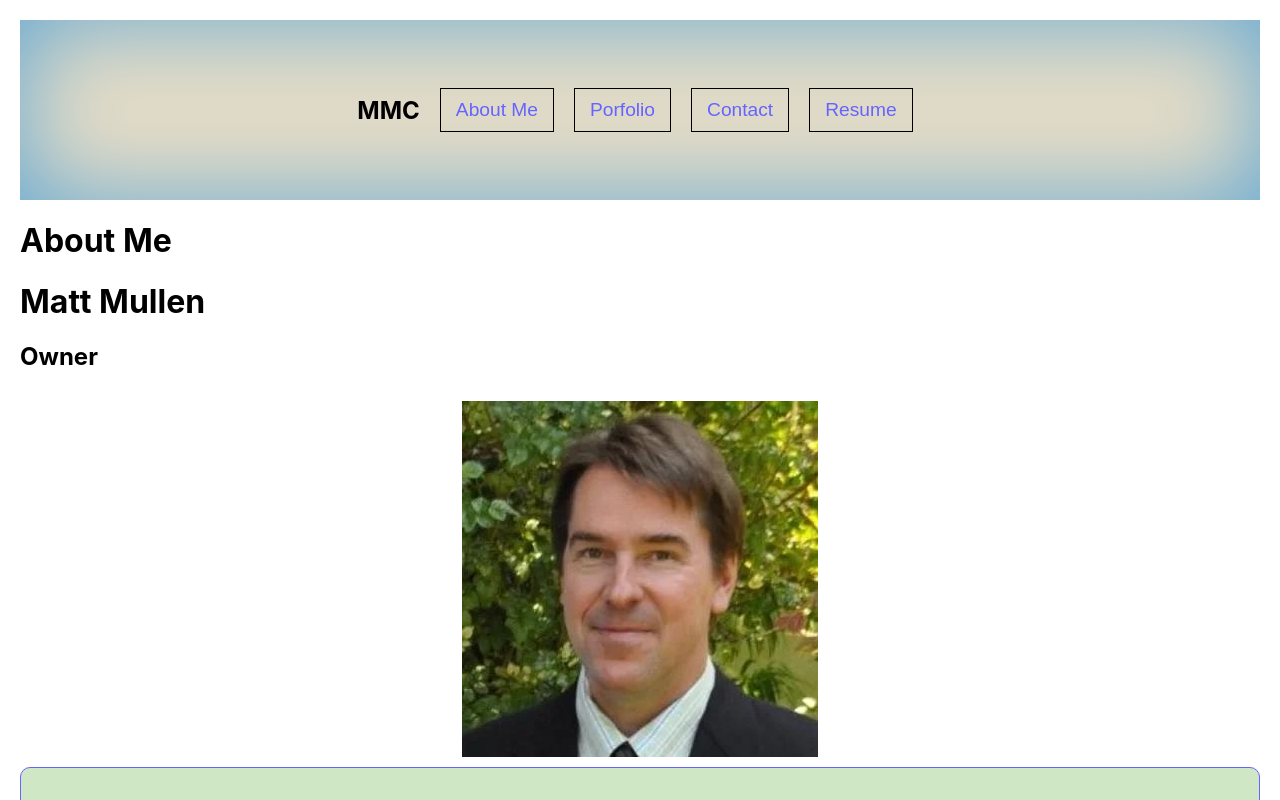
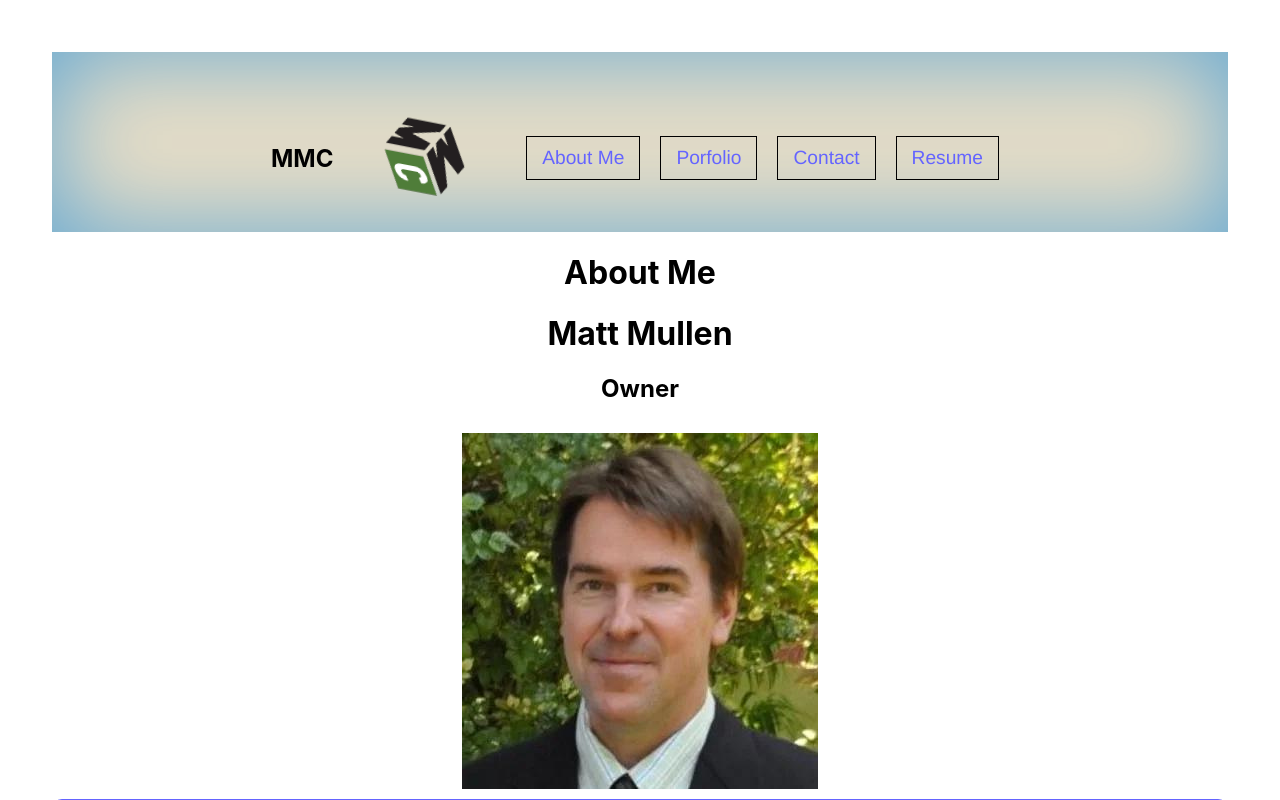
Before and after one commit to MMullen4/MMC_Portfolio, a React (Vite) app: page / in a window 1280 px wide. Shown: the top 800 px of the page. Built offline with nearby package versions, Linux system fonts and the light colour scheme.

Commit message:
added spinning logo and css to nav

```diff
--- a/src/App.css
+++ b/src/App.css
@@ -1,5 +1,21 @@
+#root {
+  max-width: 1280px;
+  margin: 0 auto;
+  padding: 2rem;
+  text-align: center;
+}
+
+.logo {
+  height: 6em;
+  padding: 1.5em;
+  will-change: filter;
+  transition: filter 300 ms;
+}
+.logo:hover {
+  filter: drop-shadow(0 0 1.2em);
+}
+
 .App {
-
   text-align: center;
 }
 
@@ -10,10 +26,12 @@
 }
 
 @media (prefers-reduced-motion: no-preference) {
-  .App-logo {
-    animation: App-logo-spin infinite 20s linear;
+  /* finds the 1st anchor tag in the header and apply animation */
+    a:nth-of-type(1) .logo {
+      animation: App-logo-spin infinite 20s linear;
+    }
   }
-}
+
 
 .App-header {
   background-color: #282c34;
--- a/src/components/Nav.tsx
+++ b/src/components/Nav.tsx
@@ -1,36 +1,36 @@
 import { Link } from "react-router-dom"; // import to allow nav to pages
-// import mmcLogo from '../assets/MMC.svg';//import logo
-import "./styles/nav.css"
+import mmcLogo from "../assets/MMC.svg"; //import logo
+import "./styles/nav.css";
 
-interface LinkStyleType {
-  border: string;
-  padding: string;
-  margin: string;
-}
-interface SectionStyleType {
-  display: string;
-  fontFamily: string;
-  justifyContent: string;
-  alignItems: string;
-//   flexDirection: string;
+// interface LinkStyleType {
+//   border: string;
+//   padding: string;
+//   margin: string;
+// }
+// interface SectionStyleType {
+//   display: string;
+//   fontFamily: string;
+//   justifyContent: string;
+//   alignItems: string;
+  //   flexDirection: string;
   // padding: String;
   // margin: String;
-}
+// }
 export default function Nav() {
-  const linkStyle: LinkStyleType = {
+  const linkStyle = {
     border: "1px solid black",
     padding: "10px",
     margin: "10px",
   };
-  const sectionStyle: SectionStyleType = {
-    display: "flex",
-    fontFamily: "sans-serif",
-    justifyContent: "space-between",
-    alignItems: "center",
-    // flexDirection: "row",
-    // padding: '10px',
-    // margin: '10px'
-  };
+//   const sectionStyle: SectionStyleType = {
+//     display: "flex",
+//     fontFamily: "sans-serif",
+//     justifyContent: "space-between",
+//     alignItems: "center",
+//     flexDirection: "row",
+//     padding: "10px",
+//     margin: "10px",
+//   };
 
   return (
     <nav className="main-header-menu">
@@ -38,11 +38,20 @@ export default function Nav() {
       <a
         href="https://www.mullenconsulting.biz"
         target="_blank"
-        rel="noreferrer"
+        rel="noreferrer">
+        <img src={mmcLogo} className="logo" alt="MMC Logo" />
+      </a>
+      <section
+        style={{
+          display: "flex",
+          fontFamily: "helvetica",
+          justifyContent: "flex-start",
+          alignItems: "flex-start",
+          flexDirection: "row",
+        //   padding: "10px",
+        //   margin: "10px",
+        }}
       >
-        {/* <img src={mmcLogo} className='logo' alt='MMC Logo' /> */}
-      </a>
-      <section style={sectionStyle}>
         <div style={linkStyle}>
           <Link to="/">About Me</Link>
         </div>
--- a/src/components/styles/About.css
+++ b/src/components/styles/About.css
@@ -14,9 +14,9 @@
     height: auto;
     border-radius: 8px;
     margin-bottom: 16px;
-    display: block;
+    /* display: block;
     margin-left: auto;
-    margin-right: auto;
+    margin-right: auto; */
 }
 
 .title {
@@ -29,5 +29,5 @@
 .divider {
     border-bottom: 1px solid #e0e0e0;
     margin: 16px 0;
-    width: 100%;
+    /* width: 100%; */
 }
```
Also changed, not shown: src/pages/about.tsx (+3 -4 lines), public/logo192.png (deleted), public/logo512.png (deleted), src/components/styles/nav.css (indentation only).
